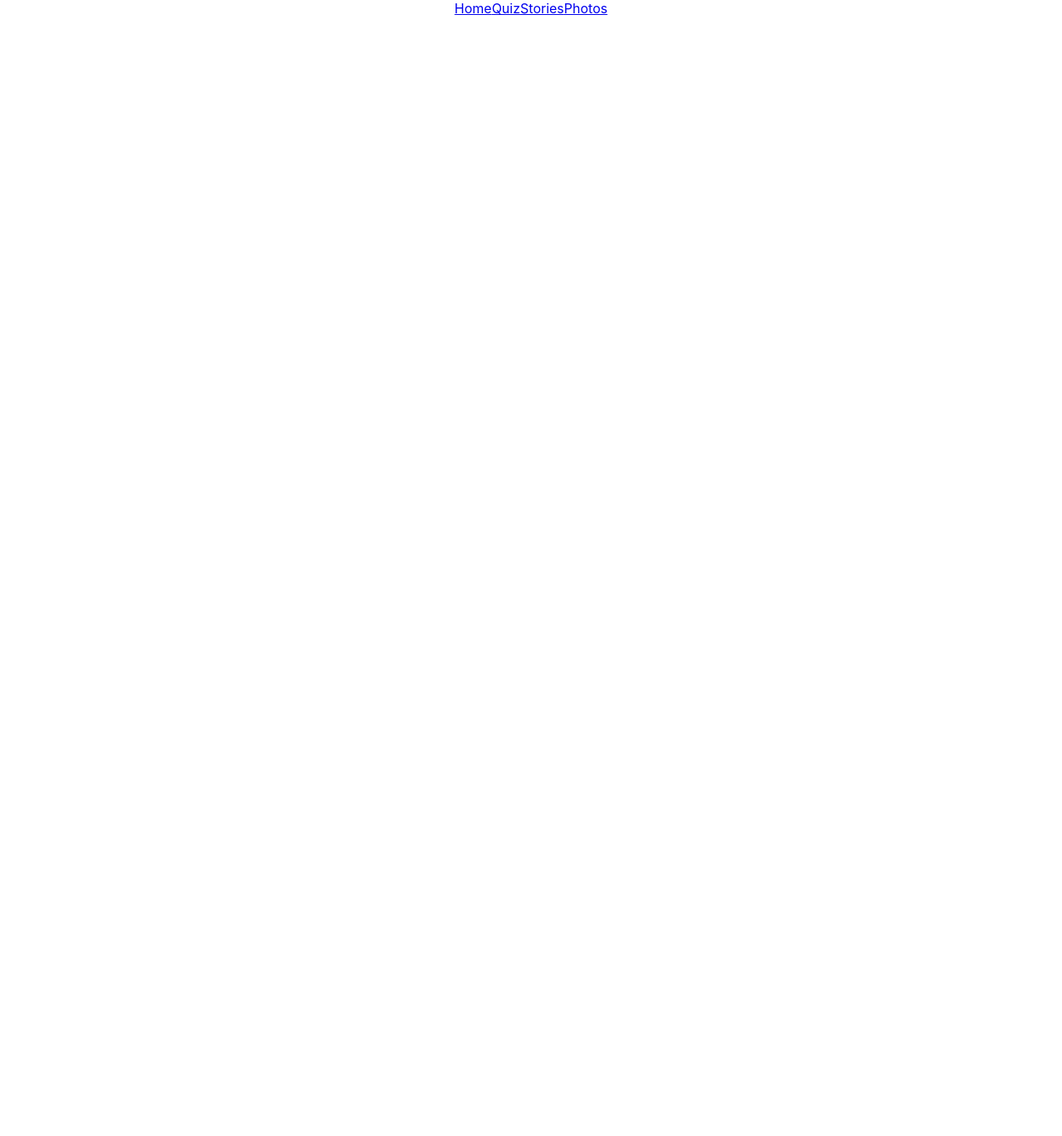
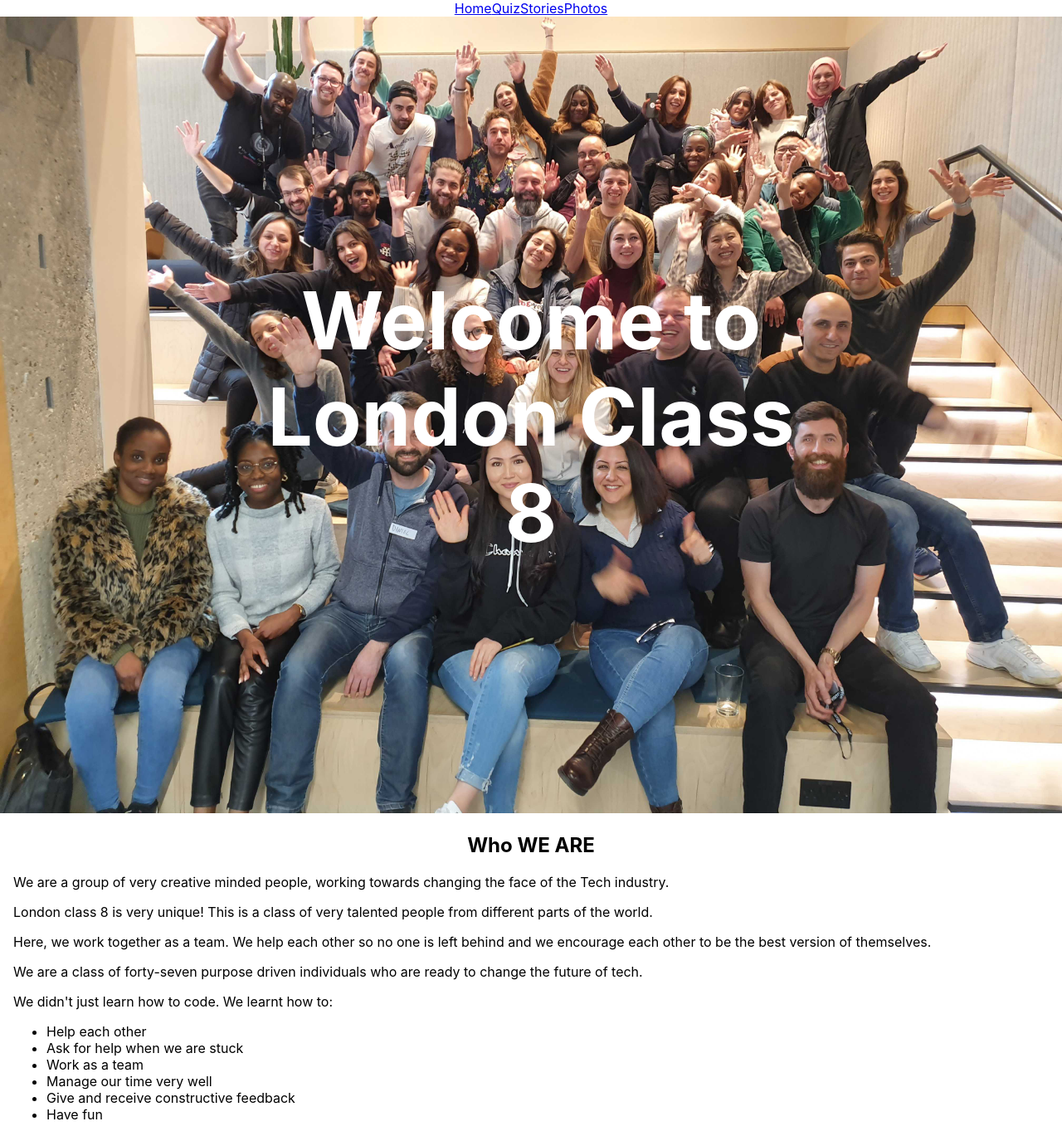
Before and after one commit to mairacagri/Hackaton-clas-project, a React (Create React App) app in the folder client/: page / in a window 1280 px wide. Shown: the whole page at 83% size. Before the commit the page ends 800 px from the top, so only its background shows below. Built offline with nearby package versions, Linux system fonts and the light colour scheme.

Commit message:
Welcome Page

```diff
--- a/client/src/App.css
+++ b/client/src/App.css
@@ -2,37 +2,37 @@
   text-align: center;
 }
 
-.App-logo {
-  height: 40vmin;
-  pointer-events: none;
+.img-wrapper {
+  position: relative;
+  text-align: center;
 }
 
-@media (prefers-reduced-motion: no-preference) {
-  .App-logo {
-    animation: App-logo-spin infinite 20s linear;
-  }
+img{
+  width: 100%;
+  opacity: 1;
 }
 
-.App-header {
-  background-color: #282c34;
-  min-height: 100vh;
-  display: flex;
-  flex-direction: column;
-  align-items: center;
-  justify-content: center;
-  font-size: calc(10px + 2vmin);
-  color: white;
+p{
+  margin-left: 1rem;
+  margin-right: 1rem;
+  text-align: left;
 }
 
-.App-link {
-  color: #61dafb;
+.text{
+  color: #fff;
+  position: absolute;
+  top: 50%;
+  left: 50%;
+  transform: translate(-50%, -50%);
+
 }
-
-@keyframes App-logo-spin {
-  from {
-    transform: rotate(0deg);
-  }
-  to {
-    transform: rotate(360deg);
-  }
+@media screen and (min-width: 600px) {
+  .text{
+  color: #fff;
+  position: absolute;
+  top: 50%;
+  left: 50%;
+  transform: translate(-50%, -50%);
+  font-size: 3rem;
 }
+}
--- a/client/src/Home.js
+++ b/client/src/Home.js
@@ -1,5 +1,45 @@
 import React from "react";
+import  image from "./images/lnd8.jpg"
 
-const Home = () => {};
+const Home = () => {
+  return (
+    <div className="container">
+      <div className="img-wrapper">
+        <img src={image} alt="lnd8" />
+        <div className="text">
+         <h1> Welcome to London Class 8</h1>
+        </div>
+      </div>
+      <h2>Who WE ARE</h2>
+      <p>
+        We are a group of very creative minded people, working towards changing
+        the face of the Tech industry.
+      </p>
+      <p>
+        London class 8 is very unique! This is a class of very talented people
+        from different parts of the world.
+      </p>
+      <p>
+        Here, we work together as a team. We help each other so no one is left
+        behind and we encourage each other to be the best version of themselves.
+      </p>
+      <p>
+        We are a class of forty-seven purpose driven individuals who are ready
+        to change the future of tech.
+      </p>
+      <p>
+        We didn't just learn how to code. We learnt how to:
+        <ul>
+          <li>Help each other</li>
+          <li>Ask for help when we are stuck</li>
+          <li>Work as a team</li>
+          <li>Manage our time very well</li>
+          <li>Give and receive constructive feedback</li>
+          <li>Have fun</li>
+        </ul>
+      </p>
+    </div>
+  );
+};
 
 export default Home;
```
Also changed, not shown: client/src/images/lnd8.jpg (added).
